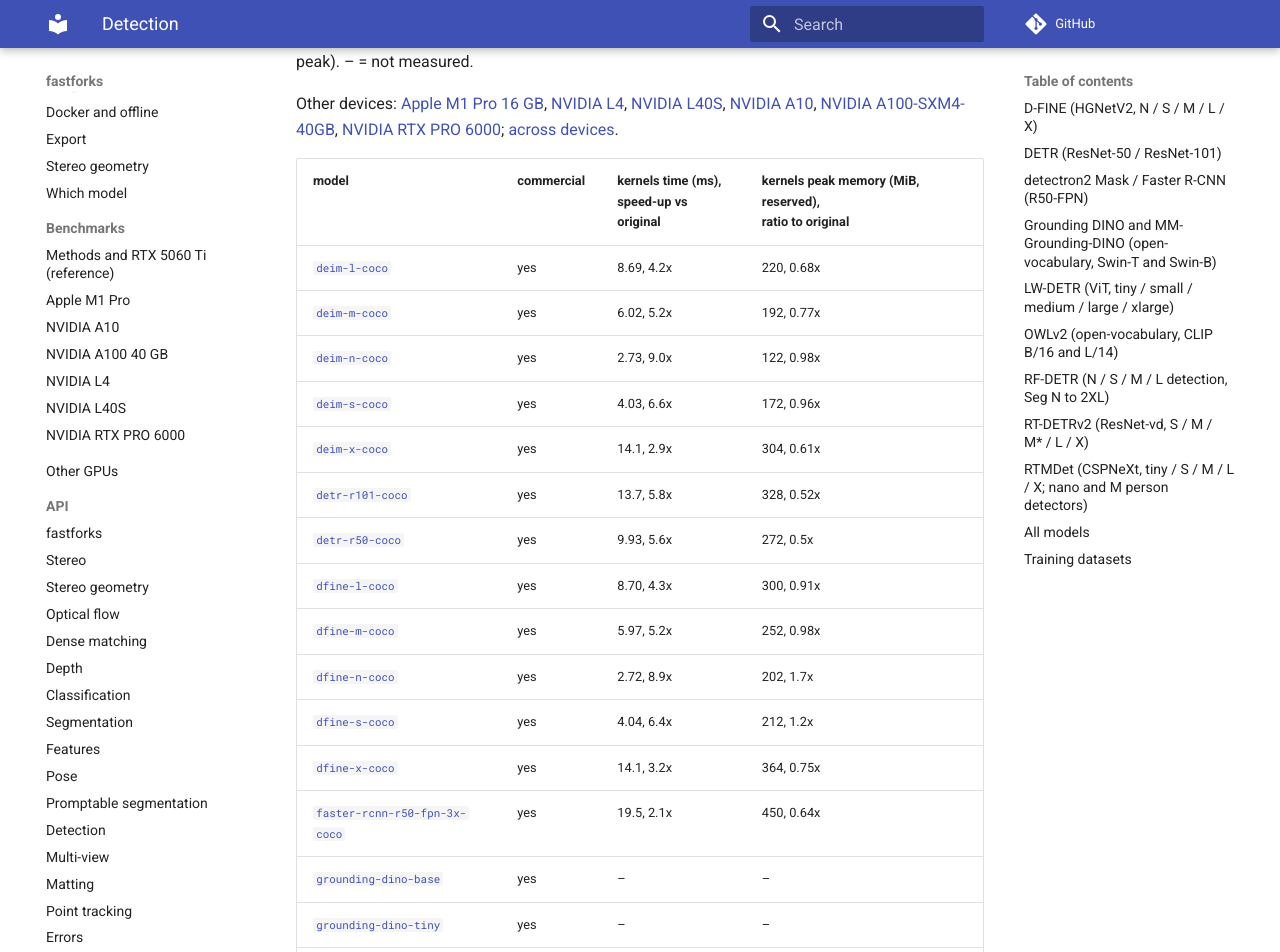
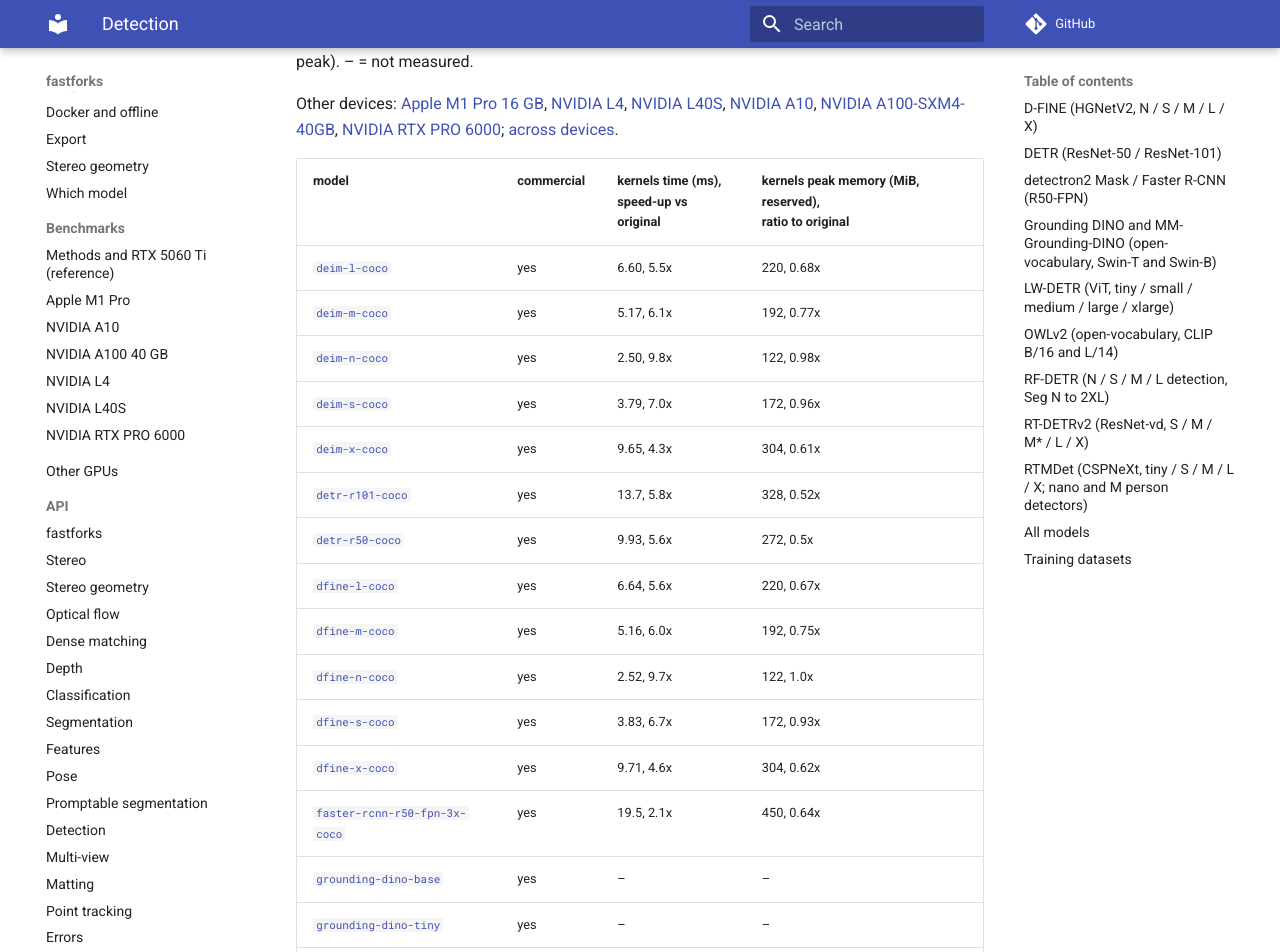
Before and after one commit to kleinicke/fastforks, an MkDocs documentation site: the page built from docs/models/detection.md, in a window 1280 px wide and 1400 px high, scrolled down 367 px. Shown: the top 952 px of the window. Built offline with MkDocs 1.6.1 and Material for MkDocs 9.7.7, drawn with Linux system fonts in a browser that asks for light colours; comment, search, counter and statistics services are not loaded; some of the changed text lies outside the part shown.

Commit message:
Run the detectors' depthwise convolutions through fvm_conv, RF-DETR's encoder fp16-accumulate
D-FINE / DEIM (DepthwiseConvs): the HGNetV2 light blocks' depthwise convolutions through fvm_conv's depthwise
kernel instead of cuDNN's grouped direct kernel (dfine-n 2.72 -> 2.51, -m 5.98 -> 5.18, -x 14.31 -> 9.73 ms at
640x640). RF-DETR (use_fast_blocks, use_fp16_accumulate): the Seg head's DepthwiseConvBlock in channels-last
with the same kernel, and for the box models the DINOv2 encoder with fp16-accumulate GEMMs (rf-detr-n 2.82 ->
2.38 ms; the Seg models keep fp32 accumulation: their mask head amplifies the difference; seg-2xl 20.31 ->
16.04 ms from the blocks alone). Peaks unchanged. DEIM checkpoints with a top-level 'model' key load.
dfine-n golden: the score threshold sat 0.02 under the 8th detection; moved to the real mid-gap (0.45) and
re-recorded from the transformers reference (7 detections).

```diff
--- a/docs/models/detection.md
+++ b/docs/models/detection.md
@@ -12,18 +12,18 @@ Other devices: [Apple M1 Pro 16 GB](../devices/apple-m1-pro-16gb.md), [NVIDIA L4
 
 | model | commercial | kernels time (ms),<br>speed-up vs original | kernels peak memory (MiB, reserved),<br>ratio to original |
 |---|---|---|---|
-| [`deim-l-coco`](#dfine) | yes | 8.69, 4.2x | 220, 0.68x |
-| [`deim-m-coco`](#dfine) | yes | 6.02, 5.2x | 192, 0.77x |
-| [`deim-n-coco`](#dfine) | yes | 2.73, 9.0x | 122, 0.98x |
-| [`deim-s-coco`](#dfine) | yes | 4.03, 6.6x | 172, 0.96x |
-| [`deim-x-coco`](#dfine) | yes | 14.1, 2.9x | 304, 0.61x |
+| [`deim-l-coco`](#dfine) | yes | 6.60, 5.5x | 220, 0.68x |
+| [`deim-m-coco`](#dfine) | yes | 5.17, 6.1x | 192, 0.77x |
+| [`deim-n-coco`](#dfine) | yes | 2.50, 9.8x | 122, 0.98x |
+| [`deim-s-coco`](#dfine) | yes | 3.79, 7.0x | 172, 0.96x |
+| [`deim-x-coco`](#dfine) | yes | 9.65, 4.3x | 304, 0.61x |
 | [`detr-r101-coco`](#detr) | yes | 13.7, 5.8x | 328, 0.52x |
 | [`detr-r50-coco`](#detr) | yes | 9.93, 5.6x | 272, 0.5x |
-| [`dfine-l-coco`](#dfine) | yes | 8.70, 4.3x | 300, 0.91x |
-| [`dfine-m-coco`](#dfine) | yes | 5.97, 5.2x | 252, 0.98x |
-| [`dfine-n-coco`](#dfine) | yes | 2.72, 8.9x | 202, 1.7x |
-| [`dfine-s-coco`](#dfine) | yes | 4.04, 6.4x | 212, 1.2x |
-| [`dfine-x-coco`](#dfine) | yes | 14.1, 3.2x | 364, 0.75x |
+| [`dfine-l-coco`](#dfine) | yes | 6.64, 5.6x | 220, 0.67x |
+| [`dfine-m-coco`](#dfine) | yes | 5.16, 6.0x | 192, 0.75x |
+| [`dfine-n-coco`](#dfine) | yes | 2.52, 9.7x | 122, 1.0x |
+| [`dfine-s-coco`](#dfine) | yes | 3.83, 6.7x | 172, 0.93x |
+| [`dfine-x-coco`](#dfine) | yes | 9.71, 4.6x | 304, 0.62x |
 | [`faster-rcnn-r50-fpn-3x-coco`](#rcnn) | yes | 19.5, 2.1x | 450, 0.64x |
 | [`grounding-dino-base`](#grounding_dino) | yes | – | – |
 | [`grounding-dino-tiny`](#grounding_dino) | yes | – | – |
@@ -37,16 +37,16 @@ Other devices: [Apple M1 Pro 16 GB](../devices/apple-m1-pro-16gb.md), [NVIDIA L4
 | [`mm-grounding-dino-tiny`](#grounding_dino) | yes | – | – |
 | [`owlv2-b16`](#owlv2) | yes | 23.8, 3.9x | 732, 0.76x |
 | [`owlv2-l14`](#owlv2) | yes | 110, 1.9x | 1726, 0.66x |
-| [`rf-detr-l-coco`](#rfdetr) | yes | 5.84, 2.0x | 206, 0.86x |
-| [`rf-detr-m-coco`](#rfdetr) | yes | 4.36, 2.7x | 180, 1.0x |
-| [`rf-detr-n-coco`](#rfdetr) | yes | 2.82, 3.7x | 142, 0.89x |
-| [`rf-detr-s-coco`](#rfdetr) | yes | 3.66, 3.0x | 170, 0.71x |
-| [`rf-detr-seg-2xl-coco`](#rfdetr) | yes | 20.3, 1.3x | 332, 0.94x |
-| [`rf-detr-seg-l-coco`](#rfdetr) | yes | 8.28, 1.8x | 208, 0.42x |
-| [`rf-detr-seg-m-coco`](#rfdetr) | yes | 6.46, 2.2x | 204, 0.48x |
-| [`rf-detr-seg-n-coco`](#rfdetr) | yes | 4.18, 3.1x | 170, 0.57x |
-| [`rf-detr-seg-s-coco`](#rfdetr) | yes | 5.00, 2.6x | 176, 0.46x |
-| [`rf-detr-seg-xl-coco`](#rfdetr) | yes | 13.2, 1.4x | 268, 1.1x |
+| [`rf-detr-l-coco`](#rfdetr) | yes | 5.36, 2.2x | 206, 0.86x |
+| [`rf-detr-m-coco`](#rfdetr) | yes | 3.90, 3.0x | 180, 1.0x |
+| [`rf-detr-n-coco`](#rfdetr) | yes | 2.46, 4.2x | 142, 0.89x |
+| [`rf-detr-s-coco`](#rfdetr) | yes | 3.44, 3.2x | 170, 0.71x |
+| [`rf-detr-seg-2xl-coco`](#rfdetr) | yes | 16.0, 1.6x | 332, 0.94x |
+| [`rf-detr-seg-l-coco`](#rfdetr) | yes | 6.75, 2.3x | 228, 0.46x |
+| [`rf-detr-seg-m-coco`](#rfdetr) | yes | 5.36, 2.7x | 204, 0.48x |
+| [`rf-detr-seg-n-coco`](#rfdetr) | yes | 3.75, 3.5x | 190, 0.64x |
+| [`rf-detr-seg-s-coco`](#rfdetr) | yes | 4.34, 3.0x | 198, 0.52x |
+| [`rf-detr-seg-xl-coco`](#rfdetr) | yes | 10.5, 1.8x | 268, 1.1x |
 | [`rtdetrv2-l-coco`](#rtdetrv2) | yes | 6.61, 4.6x | 306, 0.74x |
 | [`rtdetrv2-m-coco`](#rtdetrv2) | yes | 5.27, 3.2x | 274, 1.1x |
 | [`rtdetrv2-ms-coco`](#rtdetrv2) | yes | 5.46, 4.1x | 306, 0.85x |
@@ -70,16 +70,16 @@ Commercial use: yes.
 
 | variant | input | backend | time (ms) | peak memory (MiB, allocated / reserved) |
 |---|---|---|---|---|
-| `dfine-n-coco` | synthetic (800x1344) | original (fp32)<br>original<br>portable<br>kernels<br>portable + torch.compile<br>TensorRT fp16 | 24.3<br>29.1<br>10.3<br>2.72<br>5.43<br>0.942 | 91 / 122<br>92 / 126<br>88 / 116<br>124 / 202<br>101 / 118<br>113 / 128 |
-| `dfine-s-coco` | synthetic (800x1344) | original (fp32)<br>original<br>portable<br>kernels<br>portable + torch.compile<br>TensorRT fp16 | 25.7<br>31.9<br>11.1<br>4.04<br>5.63<br>1.65 | 180 / 204<br>152 / 184<br>105 / 128<br>138 / 212<br>131 / 152<br>147 / 160 |
-| `dfine-m-coco` | synthetic (800x1344) | original (fp32)<br>original<br>portable<br>kernels<br>portable + torch.compile<br>TensorRT fp16 | 30.8<br>38.2<br>13.5<br>5.97<br>6.79<br>2.49 | 231 / 264<br>209 / 256<br>126 / 142<br>156 / 252<br>149 / 166<br>204 / 232 |
-| `dfine-l-coco` | synthetic (800x1344) | original (fp32)<br>original<br>portable<br>kernels<br>portable + torch.compile<br>TensorRT fp16 | 37.1<br>44.9<br>16.2<br>8.70<br>7.91<br>3.19 | 281 / 328<br>278 / 350<br>152 / 172<br>179 / 300<br>175 / 198<br>219 / 256 |
-| `dfine-x-coco` | synthetic (800x1344) | original (fp32)<br>original<br>portable<br>kernels<br>portable + torch.compile<br>TensorRT fp16 | 44.9<br>54.6<br>18.5<br>14.1<br>11.0<br>fails: TensorRT: NaN output (onnxruntime on the same ONNX is right) | 452 / 488<br>476 / 536<br>227 / 258<br>237 / 364<br>245 / 284<br>– |
-| `deim-n-coco` | synthetic (800x1344) | original<br>portable<br>kernels<br>portable + torch.compile<br>TensorRT fp16 | 24.6<br>10.2<br>2.73<br>5.44<br>1.01 | 93 / 124<br>88 / 116<br>92 / 122<br>101 / 118<br>113 / 128 |
-| `deim-s-coco` | synthetic (800x1344) | original<br>portable<br>kernels<br>portable + torch.compile<br>TensorRT fp16 | 26.4<br>11.4<br>4.03<br>5.63<br>1.68 | 154 / 180<br>105 / 128<br>106 / 172<br>131 / 152<br>163 / 176 |
-| `deim-m-coco` | synthetic (800x1344) | original<br>portable<br>kernels<br>portable + torch.compile<br>TensorRT fp16 | 31.4<br>13.6<br>6.02<br>6.73<br>2.54 | 210 / 250<br>126 / 142<br>126 / 192<br>149 / 166<br>204 / 232 |
-| `deim-l-coco` | synthetic (800x1344) | original<br>portable<br>kernels<br>portable + torch.compile<br>TensorRT fp16 | 36.1<br>16.2<br>8.69<br>7.99<br>3.39 | 264 / 322<br>152 / 172<br>149 / 220<br>175 / 198<br>229 / 266 |
-| `deim-x-coco` | synthetic (800x1344) | original<br>portable<br>kernels<br>portable + torch.compile<br>TensorRT fp16 | 41.3<br>18.6<br>14.1<br>11.0<br>5.10 | 462 / 502<br>227 / 258<br>228 / 304<br>245 / 284<br>352 / 394 |
+| `dfine-n-coco` | synthetic (800x1344) | original (fp32)<br>original<br>portable<br>kernels<br>portable + torch.compile<br>TensorRT fp16 | 24.3<br>29.1<br>10.3<br>2.52<br>5.43<br>0.942 | 91 / 122<br>92 / 126<br>88 / 116<br>93 / 122<br>101 / 118<br>113 / 128 |
+| `dfine-s-coco` | synthetic (800x1344) | original (fp32)<br>original<br>portable<br>kernels<br>portable + torch.compile<br>TensorRT fp16 | 25.7<br>31.9<br>11.1<br>3.83<br>5.63<br>1.65 | 180 / 204<br>152 / 184<br>105 / 128<br>106 / 172<br>131 / 152<br>147 / 160 |
+| `dfine-m-coco` | synthetic (800x1344) | original (fp32)<br>original<br>portable<br>kernels<br>portable + torch.compile<br>TensorRT fp16 | 30.8<br>38.2<br>13.5<br>5.16<br>6.79<br>2.49 | 231 / 264<br>209 / 256<br>126 / 142<br>127 / 192<br>149 / 166<br>204 / 232 |
+| `dfine-l-coco` | synthetic (800x1344) | original (fp32)<br>original<br>portable<br>kernels<br>portable + torch.compile<br>TensorRT fp16 | 37.1<br>44.9<br>16.2<br>6.64<br>7.91<br>3.19 | 281 / 328<br>278 / 350<br>152 / 172<br>149 / 220<br>175 / 198<br>219 / 256 |
+| `dfine-x-coco` | synthetic (800x1344) | original (fp32)<br>original<br>portable<br>kernels<br>portable + torch.compile<br>TensorRT fp16 | 44.9<br>54.6<br>18.5<br>9.71<br>11.0<br>fails: TensorRT: NaN output (onnxruntime on the same ONNX is right) | 452 / 488<br>476 / 536<br>227 / 258<br>228 / 304<br>245 / 284<br>– |
+| `deim-n-coco` | synthetic (800x1344) | original<br>portable<br>kernels<br>portable + torch.compile<br>TensorRT fp16 | 24.6<br>10.2<br>2.50<br>5.44<br>1.01 | 93 / 124<br>88 / 116<br>93 / 122<br>101 / 118<br>113 / 128 |
+| `deim-s-coco` | synthetic (800x1344) | original<br>portable<br>kernels<br>portable + torch.compile<br>TensorRT fp16 | 26.4<br>11.4<br>3.79<br>5.63<br>1.68 | 154 / 180<br>105 / 128<br>106 / 172<br>131 / 152<br>163 / 176 |
+| `deim-m-coco` | synthetic (800x1344) | original<br>portable<br>kernels<br>portable + torch.compile<br>TensorRT fp16 | 31.4<br>13.6<br>5.17<br>6.73<br>2.54 | 210 / 250<br>126 / 142<br>127 / 192<br>149 / 166<br>204 / 232 |
+| `deim-l-coco` | synthetic (800x1344) | original<br>portable<br>kernels<br>portable + torch.compile<br>TensorRT fp16 | 36.1<br>16.2<br>6.60<br>7.99<br>3.39 | 264 / 322<br>152 / 172<br>149 / 220<br>175 / 198<br>229 / 266 |
+| `deim-x-coco` | synthetic (800x1344) | original<br>portable<br>kernels<br>portable + torch.compile<br>TensorRT fp16 | 41.3<br>18.6<br>9.65<br>11.0<br>5.10 | 462 / 502<br>227 / 258<br>228 / 304<br>245 / 284<br>352 / 394 |
 
 <details><summary>Details</summary>
 
@@ -525,16 +525,16 @@ Commercial use: yes.
 
 | variant | input | backend | time (ms) | peak memory (MiB, allocated / reserved) |
 |---|---|---|---|---|
-| `rf-detr-n-coco` | synthetic (800x1344) | original<br>portable<br>kernels<br>portable + torch.compile<br>TensorRT fp16 | 10.5<br>9.43<br>2.82<br>4.58<br>1.15 | 118 / 160<br>114 / 140<br>114 / 142<br>141 / 156<br>179 / 208 |
-| `rf-detr-s-coco` | synthetic (800x1344) | original<br>portable<br>kernels<br>portable + torch.compile<br>TensorRT fp16 | 11.2<br>10.1<br>3.66<br>4.56<br>1.83 | 189 / 238<br>126 / 148<br>125 / 170<br>150 / 162<br>188 / 214 |
-| `rf-detr-m-coco` | synthetic (800x1344) | original<br>portable<br>kernels<br>portable + torch.compile<br>TensorRT fp16 | 11.8<br>12.3<br>4.36<br>4.92<br>2.10 | 140 / 174<br>135 / 154<br>133 / 180<br>156 / 166<br>194 / 216 |
-| `rf-detr-l-coco` | synthetic (800x1344) | original<br>portable<br>kernels<br>portable + torch.compile<br>TensorRT fp16 | 11.8<br>10.7<br>5.84<br>5.32<br>2.87 | 219 / 240<br>148 / 166<br>146 / 206<br>164 / 182<br>203 / 222 |
-| `rf-detr-seg-n-coco` | synthetic (800x1344) | original<br>portable<br>kernels<br>portable + torch.compile<br>TensorRT fp16 | 13.0<br>11.9<br>4.18<br>6.59<br>1.52 | 255 / 298<br>123 / 148<br>122 / 170<br>158 / 166<br>189 / 218 |
-| `rf-detr-seg-s-coco` | synthetic (800x1344) | original<br>portable<br>kernels<br>portable + torch.compile<br>TensorRT fp16 | 13.0<br>12.0<br>5.00<br>6.55<br>2.00 | 327 / 382<br>130 / 154<br>129 / 176<br>162 / 190<br>197 / 224 |
-| `rf-detr-seg-m-coco` | synthetic (800x1344) | original<br>portable<br>kernels<br>portable + torch.compile<br>TensorRT fp16 | 14.4<br>15.1<br>6.46<br>6.86<br>2.50 | 381 / 424<br>140 / 180<br>138 / 204<br>172 / 194<br>208 / 228 |
-| `rf-detr-seg-l-coco` | synthetic (800x1344) | original<br>portable<br>kernels<br>portable + torch.compile<br>TensorRT fp16 | 15.3<br>15.2<br>8.28<br>7.08<br>3.30 | 459 / 492<br>150 / 168<br>147 / 208<br>190 / 208<br>218 / 234 |
-| `rf-detr-seg-xl-coco` | synthetic (800x1344) | original<br>portable<br>kernels<br>portable + torch.compile<br>TensorRT fp16 | 18.7<br>19.4<br>13.2<br>10.8<br>5.20 | 182 / 248<br>178 / 188<br>175 / 268<br>212 / 246<br>302 / 326 |
-| `rf-detr-seg-2xl-coco` | synthetic (800x1344) | original<br>portable<br>kernels<br>portable + torch.compile<br>TensorRT fp16 | 25.6<br>25.5<br>20.3<br>16.9<br>8.62 | 287 / 352<br>210 / 230<br>206 / 332<br>245 / 308<br>334 / 366 |
+| `rf-detr-n-coco` | synthetic (800x1344) | original<br>portable<br>kernels<br>portable + torch.compile<br>TensorRT fp16 | 10.5<br>9.43<br>2.46<br>4.58<br>1.15 | 118 / 160<br>114 / 140<br>114 / 142<br>141 / 156<br>179 / 208 |
+| `rf-detr-s-coco` | synthetic (800x1344) | original<br>portable<br>kernels<br>portable + torch.compile<br>TensorRT fp16 | 11.2<br>10.1<br>3.44<br>4.56<br>1.83 | 189 / 238<br>126 / 148<br>125 / 170<br>150 / 162<br>188 / 214 |
+| `rf-detr-m-coco` | synthetic (800x1344) | original<br>portable<br>kernels<br>portable + torch.compile<br>TensorRT fp16 | 11.8<br>12.3<br>3.90<br>4.92<br>2.10 | 140 / 174<br>135 / 154<br>133 / 180<br>156 / 166<br>194 / 216 |
+| `rf-detr-l-coco` | synthetic (800x1344) | original<br>portable<br>kernels<br>portable + torch.compile<br>TensorRT fp16 | 11.8<br>10.7<br>5.36<br>5.32<br>2.87 | 219 / 240<br>148 / 166<br>146 / 206<br>164 / 182<br>203 / 222 |
+| `rf-detr-seg-n-coco` | synthetic (800x1344) | original<br>portable<br>kernels<br>portable + torch.compile<br>TensorRT fp16 | 13.0<br>11.9<br>3.75<br>6.59<br>1.52 | 255 / 298<br>123 / 148<br>126 / 190<br>158 / 166<br>189 / 218 |
+| `rf-detr-seg-s-coco` | synthetic (800x1344) | original<br>portable<br>kernels<br>portable + torch.compile<br>TensorRT fp16 | 13.0<br>12.0<br>4.34<br>6.55<br>2.00 | 327 / 382<br>130 / 154<br>129 / 198<br>162 / 190<br>197 / 224 |
+| `rf-detr-seg-m-coco` | synthetic (800x1344) | original<br>portable<br>kernels<br>portable + torch.compile<br>TensorRT fp16 | 14.4<br>15.1<br>5.36<br>6.86<br>2.50 | 381 / 424<br>140 / 180<br>144 / 204<br>172 / 194<br>208 / 228 |
+| `rf-detr-seg-l-coco` | synthetic (800x1344) | original<br>portable<br>kernels<br>portable + torch.compile<br>TensorRT fp16 | 15.3<br>15.2<br>6.75<br>7.08<br>3.30 | 459 / 492<br>150 / 168<br>151 / 228<br>190 / 208<br>218 / 234 |
+| `rf-detr-seg-xl-coco` | synthetic (800x1344) | original<br>portable<br>kernels<br>portable + torch.compile<br>TensorRT fp16 | 18.7<br>19.4<br>10.5<br>10.8<br>5.20 | 182 / 248<br>178 / 188<br>188 / 268<br>212 / 246<br>302 / 326 |
+| `rf-detr-seg-2xl-coco` | synthetic (800x1344) | original<br>portable<br>kernels<br>portable + torch.compile<br>TensorRT fp16 | 25.6<br>25.5<br>16.0<br>16.9<br>8.62 | 287 / 352<br>210 / 230<br>218 / 332<br>245 / 308<br>334 / 366 |
 
 <details><summary>Details</summary>
 
--- a/src/fastforks/detection/models/dfine/card.toml
+++ b/src/fastforks/detection/models/dfine/card.toml
@@ -49,7 +49,7 @@ cuda_dtype = "float16"  # backbone, encoder and decoder layers; query selection,
 mps_dtypes = ["float32"]
 
 [modes.kernels]
-kernels = ["cudnn_hacc"]  # fp16-accumulating convolutions (+ cuDNN fused conv-ReLU), fp16-accumulate GEMMs, CUDA graph
+kernels = ["cudnn_hacc", "fvm_conv"]  # fp16-accumulating convolutions (+ cuDNN fused conv-ReLU), our depthwise kernel, fp16-accumulate GEMMs, CUDA graph
 
 [output]
 label_set = "coco-80"
--- a/src/fastforks/detection/models/rfdetr/card.toml
+++ b/src/fastforks/detection/models/rfdetr/card.toml
@@ -69,7 +69,7 @@ cuda_dtype = "float16"
 mps_dtypes = ["float32", "float16"]
 
 [modes.kernels]
-kernels = ["fastbb"]  # packed-QKV flash attention in the backbone, CUDA graph replay of the network
+kernels = ["fastbb", "fvm_conv"]  # packed-QKV flash attention in the backbone, depthwise convs of the Seg head, fp16-accumulate GEMMs, CUDA graph replay of the network
 
 [output]
 label_set = "coco-80"
```
Also changed, not shown: other parts of docs/models/detection.md (+20 -20 lines), docs/OTHER_GPUS.md (+1 -1 lines), docs/benchmarks.md (+40 -40 lines), docs/models/features.md (+2 -2 lines), docs/overview.md (+20 -20 lines), src/fastforks/detection/models/dfine/golden.toml (+48 -48 lines), src/fastforks/detection/models/rfdetr/golden.toml (+37 -37 lines), 7 other files.
